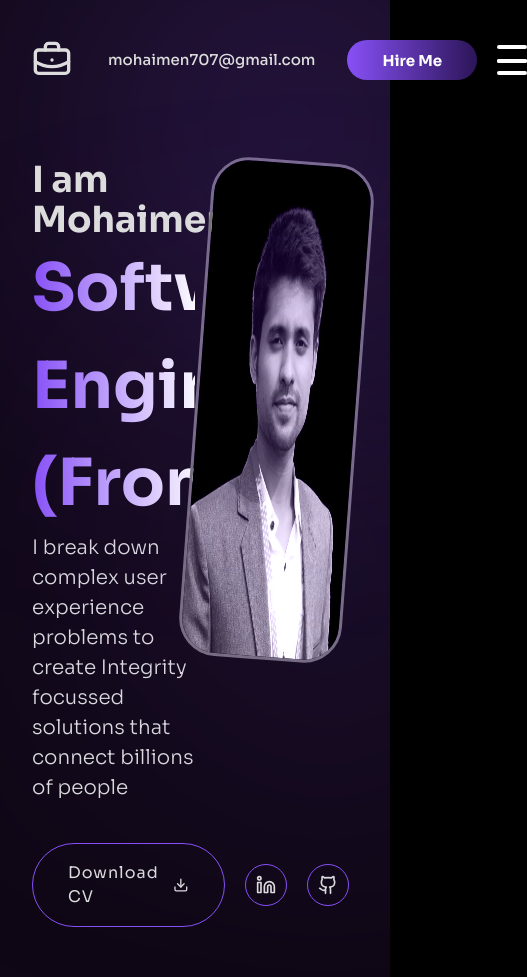
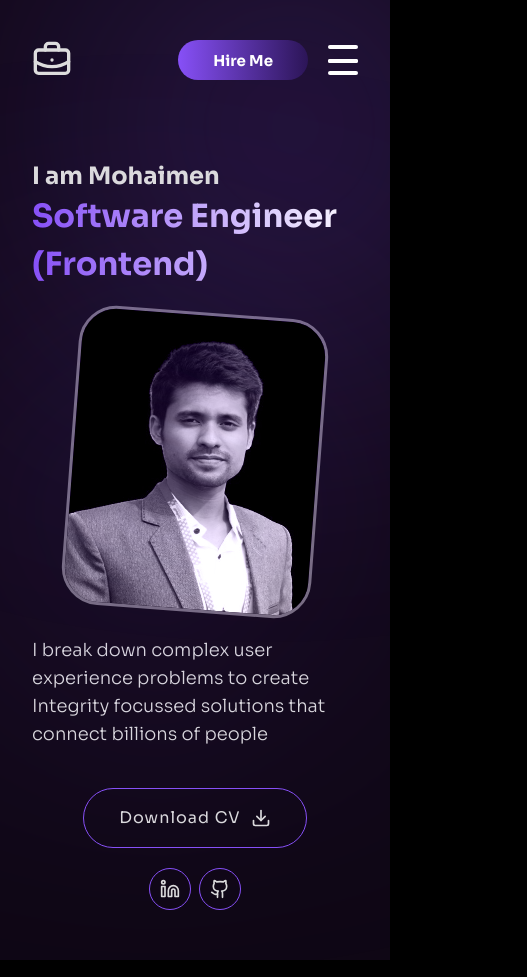
Before and after one commit to mohaimenkhalid/personal-portfolio-nuxt3, a Nuxt app: page / in a window 390 px wide. Shown: the whole page, 527 px wide, since content can reach past the window. Built offline with nearby package versions, Linux system fonts and the light colour scheme.

Commit message:
Added responsive design in hero section

```diff
--- a/components/common/header.vue
+++ b/components/common/header.vue
@@ -15,7 +15,7 @@ const isOpenMobileMenu = ref(false)
 <!--          <img width="80px" src="https://themejunction.net/html/gerold/demo/assets/img/logo/logo.png" alt="">-->
         </a>
       </div>
-      <div>
+      <div class="hidden md:block">
         <ul class="m-0 p-0 list-none">
           <li class="inline-block">
             <a href="">mohaimen707@gmail.com</a>
--- a/components/hero.vue
+++ b/components/hero.vue
@@ -6,18 +6,24 @@ import { Download, Linkedin, Github } from 'lucide-vue-next';
   <section class="hero-section">
     <div class="container">
       <div class="w-full flex">
-        <div class="w-1/2">
+        <div class="w-full md:w-1/2">
           <span class="hero-sub-title">I am Mohaimen</span>
-          <h1 class="hero-title">Software Engineer <br /> <span>(Frontend)</span></h1>
+          <h1 class="hero-title text-[32px] md:text-[65px]">Software Engineer <br /> <span>(Frontend)</span></h1>
+          <div class="w-full block md:hidden my-6">
+            <div class="hero-image">
+              <img class="!w-[250px] !h-[300px]" src="../assets/image/mohaimen_dark.jpg"  alt="mohaimen-img" />
+            </div>
+          </div>
           <p class="hero-lead">
             I break down complex user experience
             problems to create Integrity focussed solutions that connect billions of people
           </p>
-          <div class="flex mt-10 items-center gap-x-5">
+          <div class="flex mt-10 items-center gap-5 flex-col md:flex-row">
             <a class="btn-download" href="">
               Download CV
               <Download class="h-5 w-5" />
             </a>
+            <div class="flex gap-x-2">
               <a class="social-icon" href="">
                 <Linkedin class="h-5 w-5" />
               </a>
@@ -26,7 +32,8 @@ import { Download, Linkedin, Github } from 'lucide-vue-next';
               </a>
             </div>
           </div>
-        <div class="w-1/2">
+        </div>
+        <div class="w-full md:w-1/2 hidden md:block">
           <div class="hero-image">
             <img src="../assets/image/mohaimen_dark.jpg"  alt="mohaimen-img" />
           </div>
@@ -75,8 +82,8 @@ import { Download, Linkedin, Github } from 'lucide-vue-next';
 }
 
 .hero-image img {
-  width: 450px;
-  height: 500px;
+  width: 400px;
+  height: 450px;
   border: 3px solid var(--tj-theme-primary);
   border-radius: 38px;
   -webkit-transform: rotate(4.29deg);
```
Also changed, not shown: assets/css/tailwind.css. Lines whose indentation alone changed are shown as unchanged.
